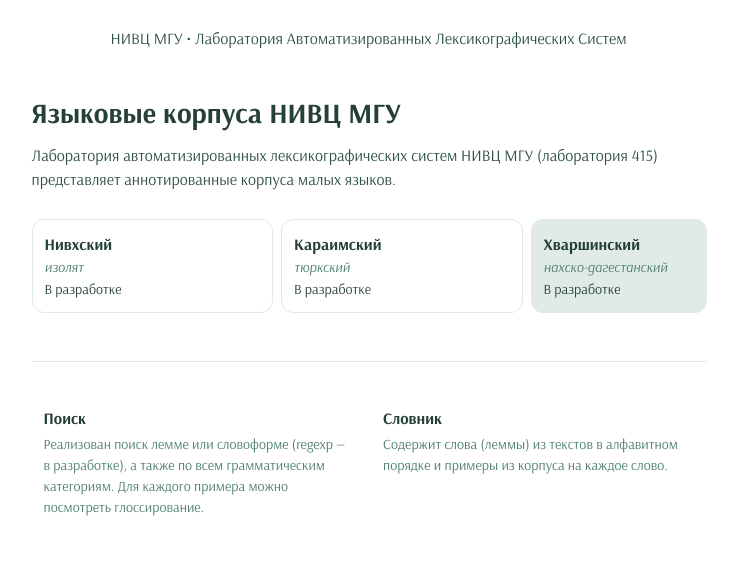
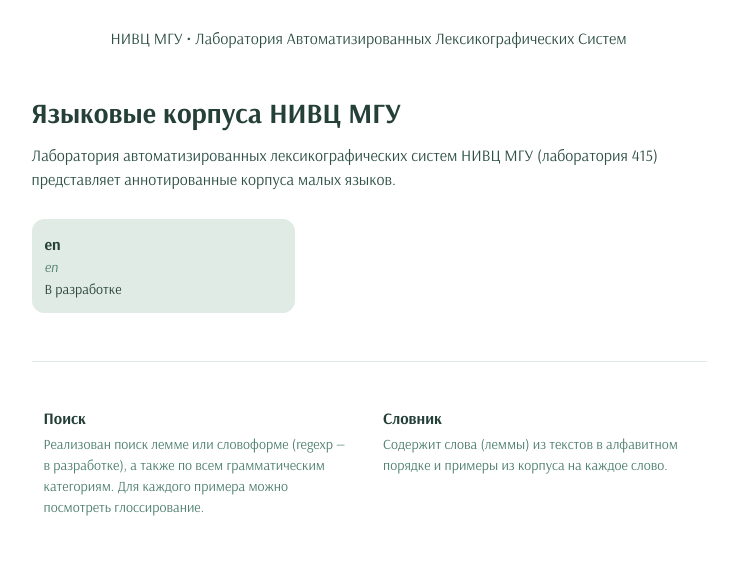
Before and after one commit to lunadunkel/NivkhCorpus, a FastAPI app: template frontend/templates/index.html in a window 1280 px wide. Shown: the top 566 px of the page, without its empty margins (271-1009 px from the left). Run offline with FastAPI, Linux system fonts and the light colour scheme; the template is opened without the code that fills it: most values are stand-ins (such as "Sample title", 1, 10 or a date in 2020); parts of the project's set-up code (start-up, migrations or seed data) failed here and were passed over.

Commit message:
templates index.html

```diff
--- a/backend/core/config.py
+++ b/backend/core/config.py
@@ -47,3 +47,4 @@ def load_corpora(directory: Path = CORPORA_DIR) -> dict[str, CorpusConfig]:
 
 
 CORPORA: dict[str, CorpusConfig] = load_corpora()
+ACTIVE_CORPORA: list[str] = [cid for cid, c in CORPORA.items() if c.enabled]
--- a/backend/models/corpus.py
+++ b/backend/models/corpus.py
@@ -23,6 +23,9 @@ class CorpusConfig(BaseModel):
     """
 
     id: str
+    name: dict
+    enabled: bool
+    language_family: str
     languages: list[LanguageOption]
     search: SearchConfig = Field(default_factory=SearchConfig)
     keyboard: list[list[str]] = []
--- a/corpora/karaim.yaml
+++ b/corpora/karaim.yaml
@@ -1,8 +1,12 @@
 id: karaim
+
+enabled: True
 
 name:
   ru: Караимский
   en: Karaim
+
+language_family: тюркский
 
 # Опции <select> справа от строки поиска.
 languages:
--- a/corpora/nivkh.yaml
+++ b/corpora/nivkh.yaml
@@ -1,8 +1,12 @@
 id: nivkh
+
+enabled: True
 
 name:
   ru: Нивхский
   en: Nivkh
+
+language_family: изолят
 
 # Опции <select> справа от строки поиска.
 languages:
--- a/frontend/templates/index.html
+++ b/frontend/templates/index.html
@@ -53,59 +53,33 @@
                 </div>
             </div>
             <div class="lang-select">
-                <a href="/nivkh" class="lang-container">
-                    <h2>Нивхский</h2>
-                    <div class="add-info">изолят</div>
+                {% for corpus, info in stats.items() %}
+                {% if info.enabled %}
+                <a href="/{{corpus}}" class="lang-container">
+                    <h2>{{info.lang_label}}</h2>
+                    <div class="add-info">{{info.lang_family}}</div>
                     <div class="stats">
-                        {% set s = stats.nivkh %}
-                        {% if s %}
-                        <div class="stats-entry"><strong>{{ s.total_texts }}</strong>
-                            {{ s.total_texts | plural(("текст", "текста", "текстов")) }}
+                        <div class="stats-entry"><strong>{{ info.total_texts }}</strong>
+                            {{ info.total_texts | plural(("текст", "текста", "текстов")) }}
                         </div>
-                        <div class="stats-entry"><strong>{{ s.total_sentences }}</strong>
-                            {{ s.total_sentences | plural(("предложение", "предложения", "предложений")) }}
+                        <div class="stats-entry"><strong>{{ info.total_sentences }}</strong>
+                            {{ info.total_sentences | plural(("предложение", "предложения", "предложений")) }}
                         </div>
-                        <div class="stats-entry"><strong>{{ s.total_tokens }}</strong>
-                            {{ s.total_tokens | plural(("токен", "токена", "токенов")) }}
+                        <div class="stats-entry"><strong>{{ info.total_tokens }}</strong>
+                            {{ info.total_tokens | plural(("токен", "токена", "токенов")) }}
                         </div>
-                        {% else %}
-                        В разработке
-                        {% endif %}
                     </div>
                 </a>
-                <a href="/karaim" class="lang-container">
-                    <!-- <div class="lang-info"> -->
-                    <h2>Караимский</h2>
-                    <div class="add-info">тюркский</div>
-                    <!-- </div> -->
-                    <div class="stats">
-                        {% set s = stats.karaim %}
-                        {% if s %}
-                        <div class="stats-entry"><strong>{{ s.total_texts }}</strong>
-                            {{ s.total_texts | plural(("текст", "текста", "текстов")) }}
-                        </div>
-                        <div class="stats-entry"><strong>{{ s.total_sentences }}</strong>
-                            {{ s.total_sentences | plural(("предложение", "предложения", "предложений")) }}
-                        </div>
-                        <div class="stats-entry"><strong>{{ s.total_tokens }}</strong>
-                            {{ s.total_tokens | plural(("токен", "токена", "токенов")) }}
-                        </div>
-                        {% else %}
-                        В разработке
-                        {% endif %}
-                    </div>
+                {% else %}
+                <a href="/{{corpus}}" class="lang-container disabled">
+                    <h2>{{info.lang_label}}</h2>
+                    <div class="add-info">{{info.lang_family}}</div>
+                    <div class="stats">В разработке</div>
                 </a>
-                <a class="lang-container disabled">
-                    <!-- <div class="lang-info"> -->
-                    <h2>Хваршинский</h2>
-                    <div class="add-info">нахско-дагестанский</div>
-                    <!-- </div> -->
+                {% endif %}
+                {% endfor %}
+            </div>
 
-                    <div class="stats">
-                        В разработке
-                    </div>
-                </a>
-            </div>
             <div class="features">
                 <div class="feature">
                     <h2>
```
Also changed, not shown: backend/core/fetch_stats.py (+12 -4 lines), corpora/khwarshi.yaml (added, +13 -0 lines).
